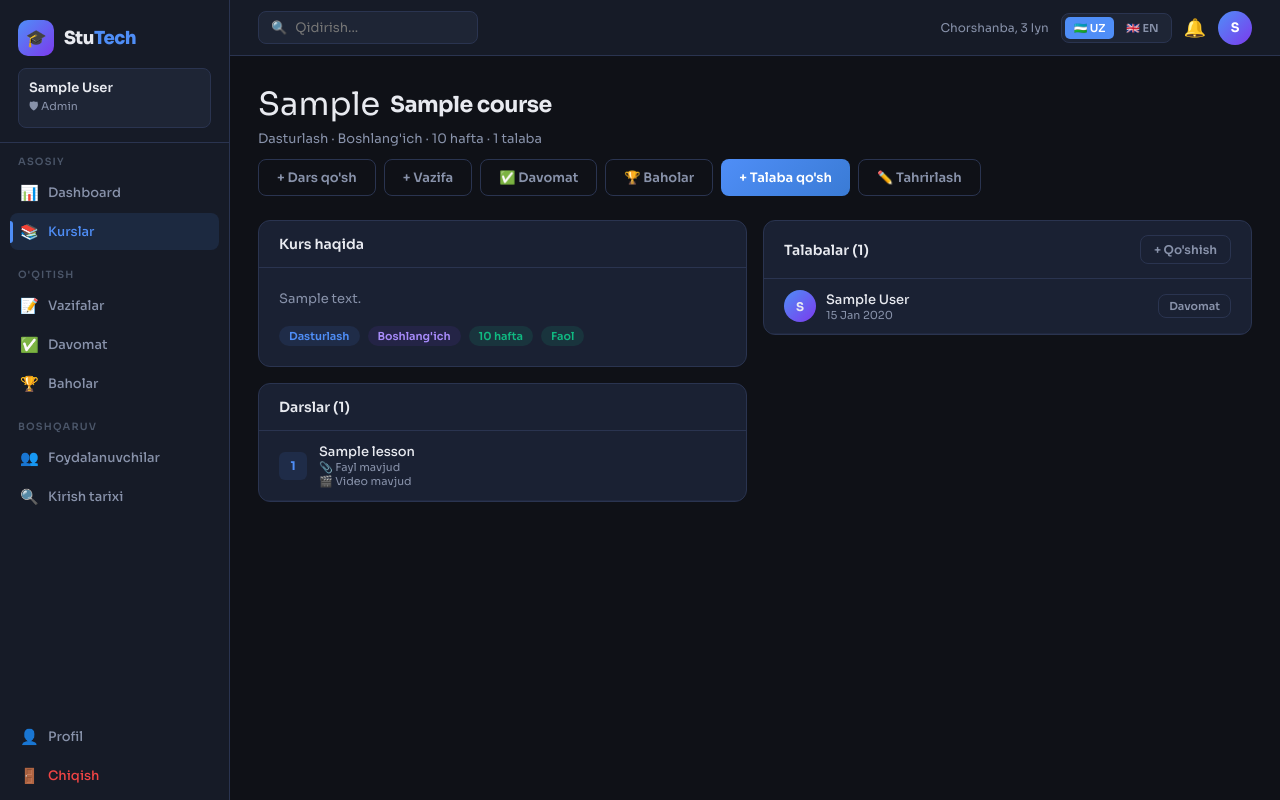
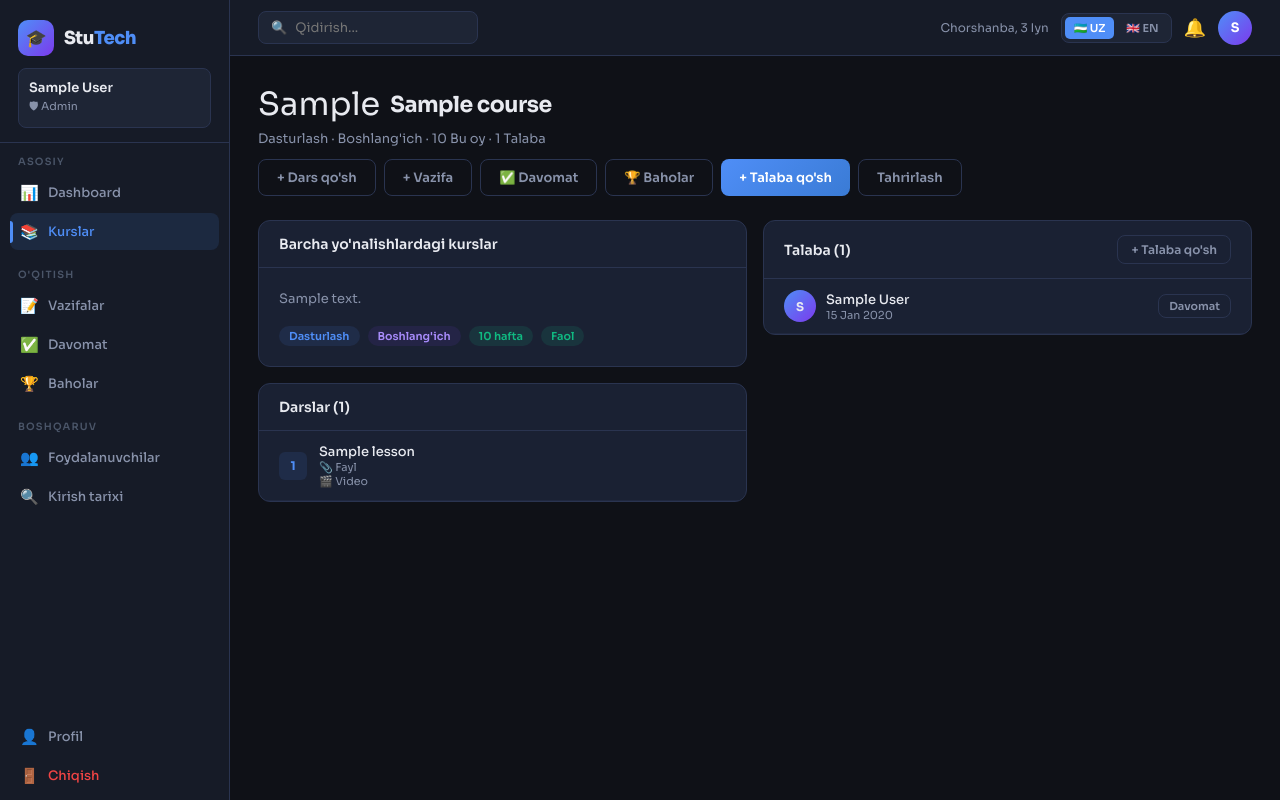
Before and after one commit to napasovdoniyor20050715/stutech-app, a Django app: page /courses/1/ in a window 1280 px wide. Run offline with Django 5.2, Linux system fonts and the light colour scheme; a user stored in the database is signed in; tables that the repository leaves empty hold one stand-in row (values such as "Sample post").

Commit message:
Update detail.html

```diff
--- a/templates/courses/detail.html
+++ b/templates/courses/detail.html
@@ -1,43 +1,40 @@
 {% extends 'base.html' %}
-{% block title %}{{ course.name }}{% endblock %}
+{% block title %}{% endblock %}
 {% block content %}
 <div class="ph">
   <div class="ph-left">
     <div style="display:flex;align-items:center;gap:10px;margin-bottom:6px;">
-      <span style="font-size:32px;">{{ course.emoji }}</span>
-      <h1>{{ course.name }}</h1>
+      <span style="font-size:32px;">{{ course.emoji }}</span><h1>{{ course.name }}</h1>
     </div>
-    <p>{{ course.get_category_display }} · {{ course.get_level_display }} · {{ course.duration_weeks }} hafta · {{ course.enrolled_count }} talaba</p>
+    <p>{{ course.get_category_display }} · {{ course.get_level_display }} · {{ course.duration_weeks }} <span data-i18n="stat-sub-thismonth">hafta</span> · {{ course.enrolled_count }} <span data-i18n="filter-student">talaba</span></p>
   </div>
   <div style="display:flex;gap:8px;flex-wrap:wrap;">
     {% if request.user.is_admin or course.teacher == request.user %}
-    <a href="{% url 'lesson_create' course.pk %}" class="btn btn-outline">+ Dars qo'sh</a>
-    <a href="{% url 'assignment_create' course.pk %}" class="btn btn-outline">+ Vazifa</a>
-    <a href="{% url 'take_attendance' course.pk %}" class="btn btn-outline">✅ Davomat</a>
-    <a href="{% url 'course_grades' course.pk %}" class="btn btn-outline">🏆 Baholar</a>
-    <a href="{% url 'enroll_student' course.pk %}" class="btn btn-primary">+ Talaba qo'sh</a>
+    <a href="{% url 'lesson_create' course.pk %}" class="btn btn-outline" data-i18n="btn-add-lesson">+ Dars qo'sh</a>
+    <a href="{% url 'assignment_create' course.pk %}" class="btn btn-outline" data-i18n="btn-add-assignment">+ Vazifa</a>
+    <a href="{% url 'take_attendance' course.pk %}" class="btn btn-outline" data-i18n="btn-take-attendance">✅ Davomat</a>
+    <a href="{% url 'course_grades' course.pk %}" class="btn btn-outline" data-i18n="btn-view-grades">🏆 Baholar</a>
+    <a href="{% url 'enroll_student' course.pk %}" class="btn btn-primary" data-i18n="btn-add-student">+ Talaba qo'sh</a>
     {% endif %}
     {% if request.user.is_admin %}
-    <a href="{% url 'course_edit' course.pk %}" class="btn btn-outline">✏️ Tahrirlash</a>
+    <a href="{% url 'course_edit' course.pk %}" class="btn btn-outline" data-i18n="btn-edit">✏️ Tahrirlash</a>
     {% endif %}
   </div>
 </div>
-
 <div class="grid-2">
   <div>
     <div class="card animate">
-      <div class="card-head"><h3>Kurs haqida</h3></div>
+      <div class="card-head"><h3 data-i18n="page-sub-courses">Kurs haqida</h3></div>
       <div class="card-body">
         <p style="font-size:13px;color:var(--text2);line-height:1.7;">{{ course.description|default:"Tavsif qo'shilmagan." }}</p>
         <div style="margin-top:16px;display:flex;gap:8px;flex-wrap:wrap;">
           <span class="badge b-blue">{{ course.get_category_display }}</span>
           <span class="badge b-purple">{{ course.get_level_display }}</span>
           <span class="badge b-green">{{ course.duration_weeks }} hafta</span>
-          {% if course.is_active %}<span class="badge b-green">Faol</span>{% else %}<span class="badge b-red">Nofaol</span>{% endif %}
+          {% if course.is_active %}<span class="badge b-green" data-i18n="badge-active">Faol</span>{% else %}<span class="badge b-red" data-i18n="badge-inactive">Nofaol</span>{% endif %}
         </div>
       </div>
     </div>
-
     <div class="card animate animate-d1">
       <div class="card-head"><h3>Darslar ({{ lessons.count }})</h3></div>
       <div class="card-body-flush">
@@ -46,23 +43,22 @@
           <div style="width:28px;height:28px;background:rgba(79,142,247,.1);border-radius:6px;display:flex;align-items:center;justify-content:center;font-size:12px;font-weight:700;color:var(--accent);flex-shrink:0;">{{ forloop.counter }}</div>
           <div style="flex:1;">
             <div style="font-size:13px;font-weight:500;">{{ lesson.title }}</div>
-            {% if lesson.file %}<div style="font-size:11px;color:var(--text2);">📎 Fayl mavjud</div>{% endif %}
-            {% if lesson.video_url %}<div style="font-size:11px;color:var(--text2);">🎬 Video mavjud</div>{% endif %}
+            {% if lesson.file %}<div style="font-size:11px;color:var(--text2);">📎 Fayl</div>{% endif %}
+            {% if lesson.video_url %}<div style="font-size:11px;color:var(--text2);">🎬 Video</div>{% endif %}
           </div>
         </div>
         {% empty %}
-        <div class="empty"><div class="icon">📖</div><p>Hali dars qo'shilmagan</p></div>
+        <div class="empty"><div class="icon">📖</div><p data-i18n="empty-no-data">Hali dars yo'q</p></div>
         {% endfor %}
       </div>
     </div>
   </div>
-
   <div>
     <div class="card animate animate-d1">
       <div class="card-head">
-        <h3>Talabalar ({{ students.count }})</h3>
+        <h3><span data-i18n="filter-student">Talabalar</span> ({{ students.count }})</h3>
         {% if request.user.is_admin or course.teacher == request.user %}
-        <a href="{% url 'enroll_student' course.pk %}" class="btn btn-outline btn-sm">+ Qo'shish</a>
+        <a href="{% url 'enroll_student' course.pk %}" class="btn btn-outline btn-sm" data-i18n="btn-add-student">+ Qo'shish</a>
         {% endif %}
       </div>
       <div class="card-body-flush">
@@ -74,11 +70,11 @@
             <div style="font-size:11px;color:var(--text2);">{{ enrollment.enrolled_at|date:"d M Y" }}</div>
           </div>
           {% if request.user.is_admin or course.teacher == request.user %}
-          <a href="{% url 'student_attendance' enrollment.student.pk %}" class="btn btn-outline btn-xs">Davomat</a>
+          <a href="{% url 'student_attendance' enrollment.student.pk %}" class="btn btn-outline btn-xs" data-i18n="page-title-attendance">Davomat</a>
           {% endif %}
         </div>
         {% empty %}
-        <div class="empty"><div class="icon">👥</div><p>Hali talaba yo'q</p></div>
+        <div class="empty"><div class="icon">👥</div><p data-i18n="empty-no-data">Hali talaba yo'q</p></div>
         {% endfor %}
       </div>
     </div>
```
